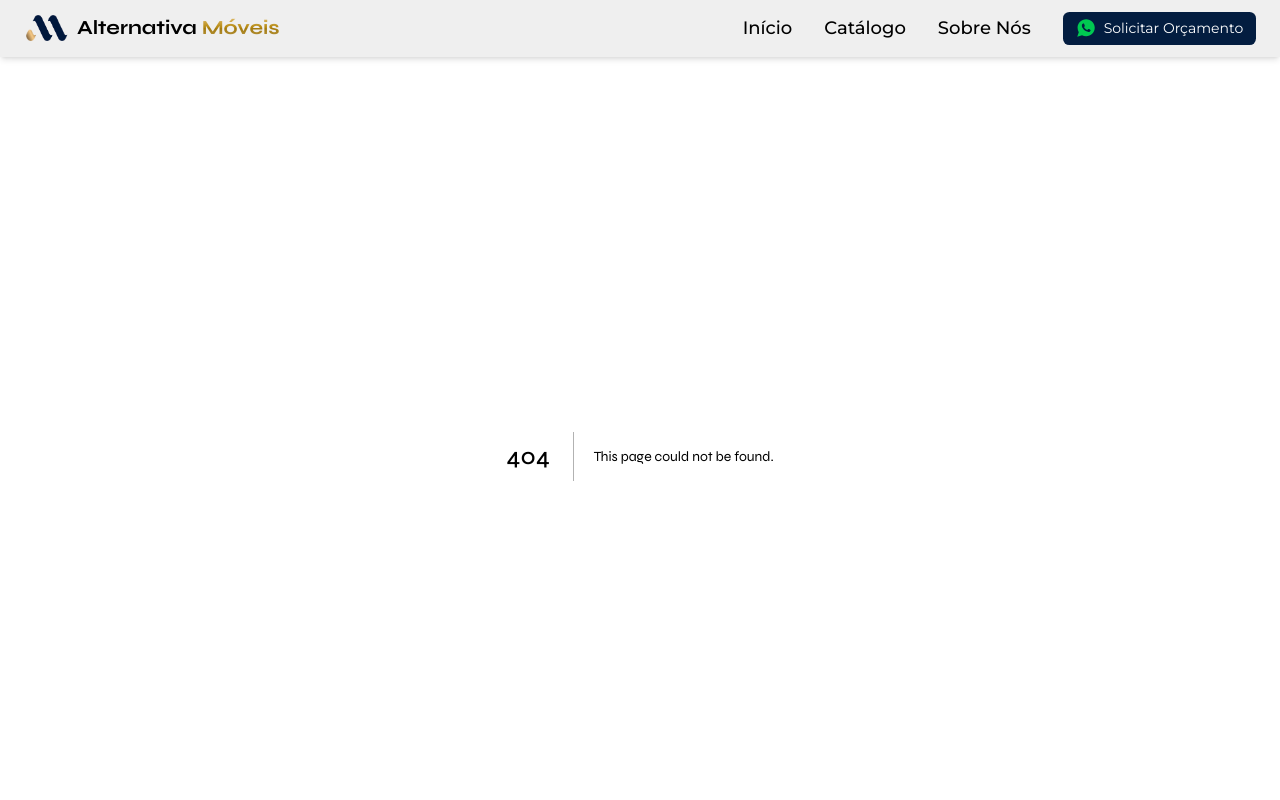
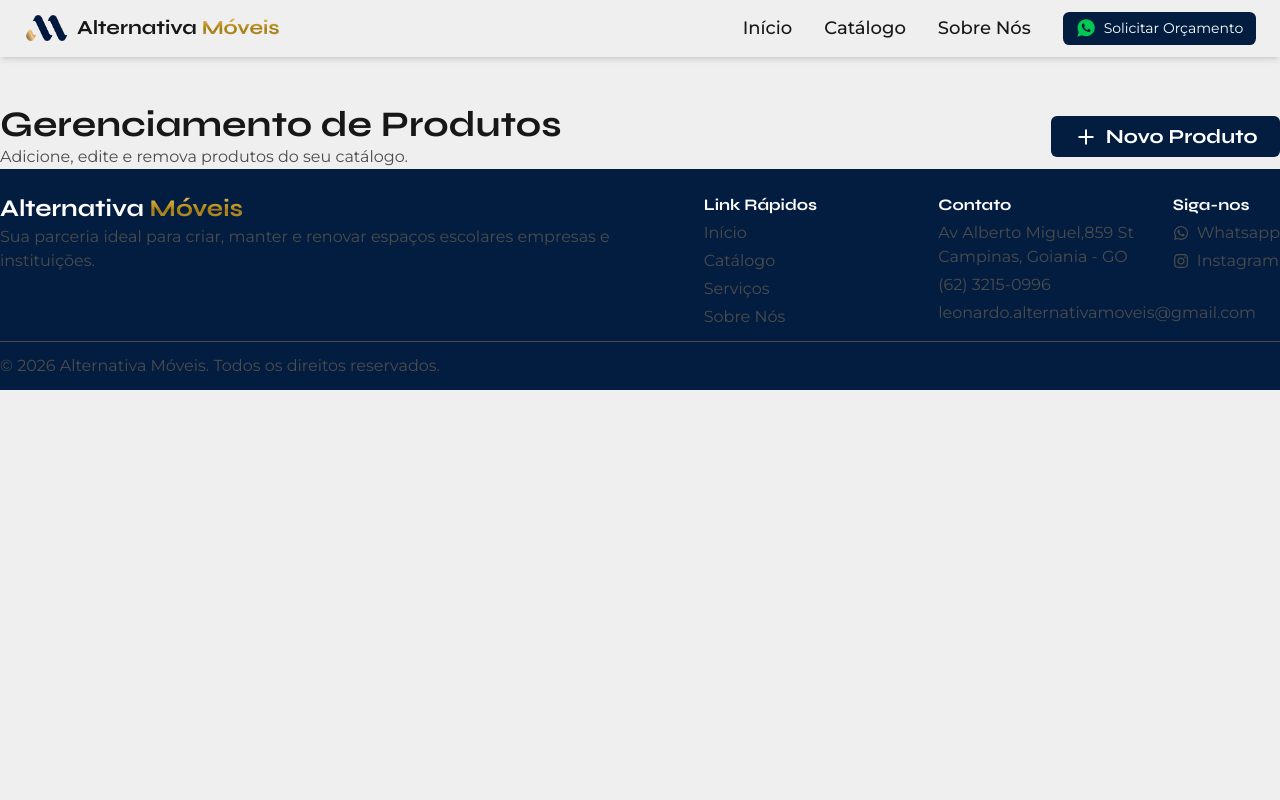
Before and after one commit to Jonatas-01/alternativa-moveis, a Next.js app: page /admin in a window 1280 px wide. Before the commit this address had no page. Shown: the top 800 px of the page. Built offline with nearby package versions, Linux system fonts and the light colour scheme.

Commit message:
feat: Criação da página do admin

```diff
--- /dev/null
+++ b/app/admin/page.tsx
@@ -0,0 +1,17 @@
+import { IoMdAdd } from "react-icons/io";
+
+export default function Dashboard() {
+    return (
+        <div className="container mx-auto px-6 md:px-0">
+            <div className="mt-12 md:flex justify-between items-center">
+                <div>
+                    <h1 className="primary-title">Gerenciamento de Produtos</h1>
+                    <p>Adicione, edite e remova produtos do seu catálogo.</p>
+                </div>
+                <div className="">
+                    <button className="botoes text-xl flex items-center gap-2 rounded-md"><IoMdAdd size={24}/> Novo Produto</button>
+                </div>
+            </div>
+        </div>
+    )
+}
```
